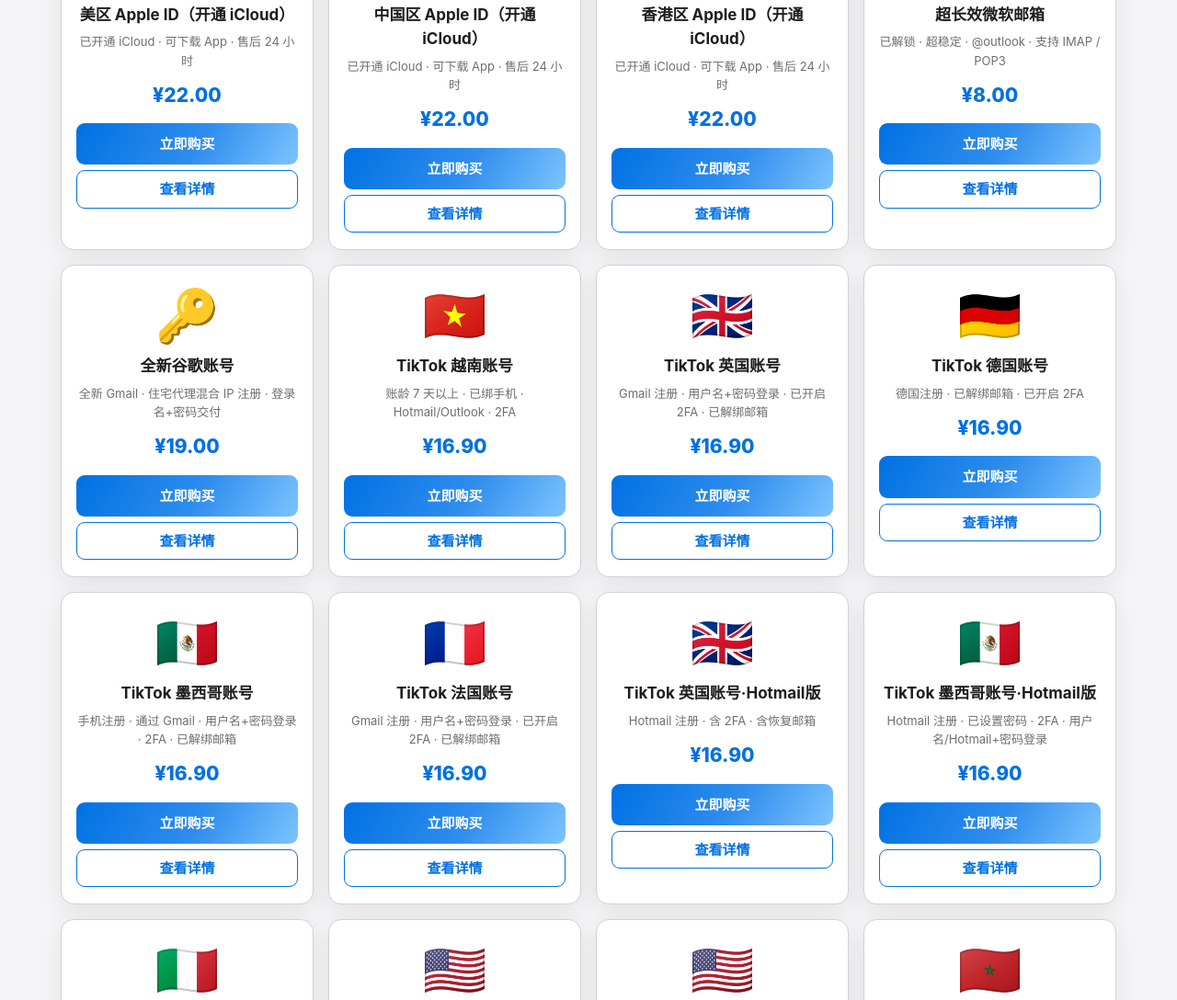
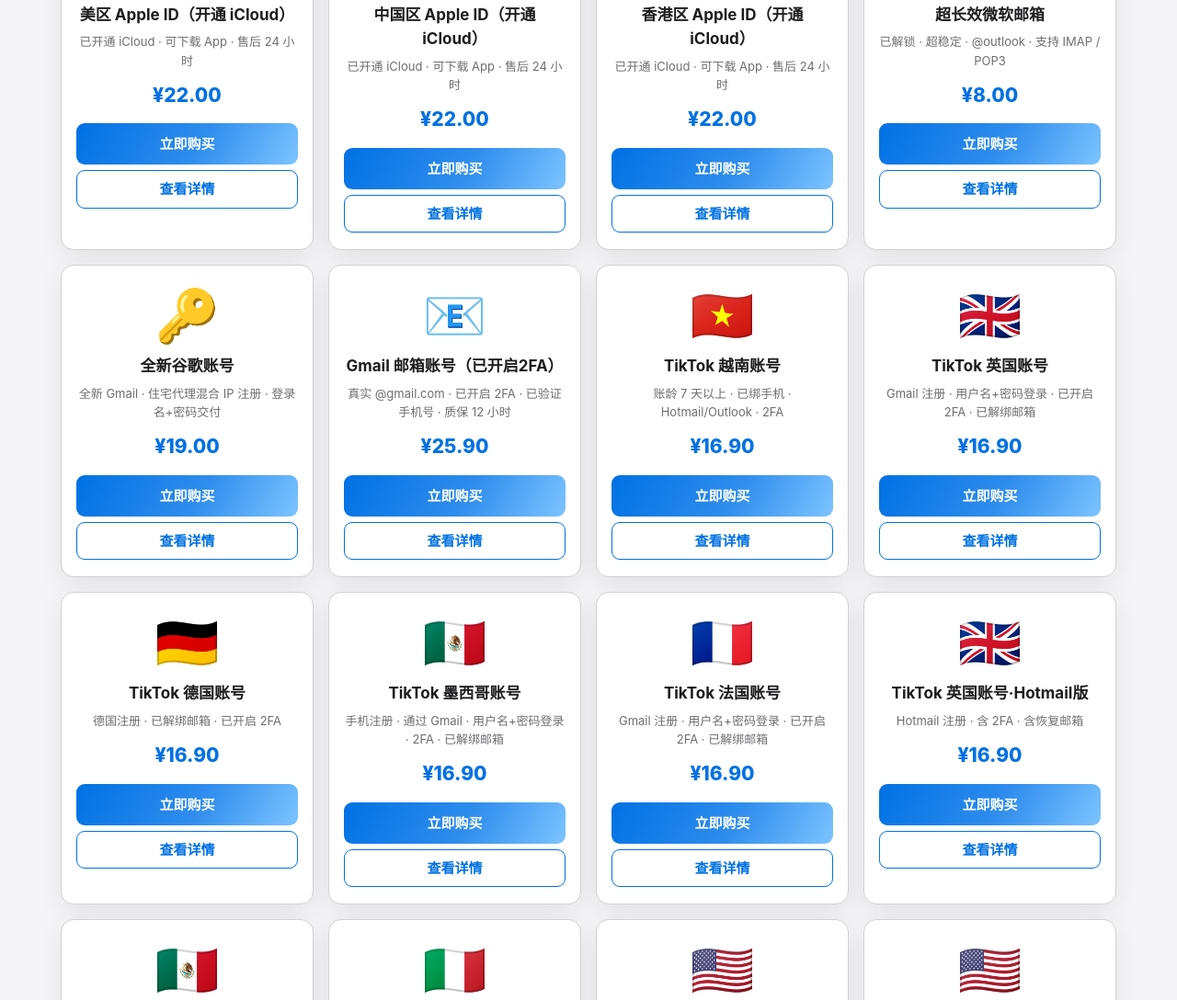
Before and after one commit to lqing3809-ctr/mall, a plain HTML site: page index.html in a window 1280 px wide. Shown: the part 1553-2641 px from the top of the page at 92% size. Drawn offline with Linux system fonts and the light colour scheme.

Commit message:
Add Gmail 2FA account product (42 products)

```diff
--- a/index.html
+++ b/index.html
@@ -351,6 +351,7 @@ footer.site b{color:#fff}
         <li>本店出售各地区 Apple ID 账号（美区、香港、中国区、日本区、台湾区、韩国区、澳大利亚区），地区账号 ¥19.99；另有美区带小火箭（Shadowrocket）已购成品号 ¥39，售后 24 小时。</li>
         <li>另有超长效微软邮箱（@outlook）¥8：已解锁、超稳定，带令牌，支持 IMAP / POP3；卡密格式为 Email----Password----RefreshToken----Client_ID，登录 live.com，取邮件方法见商品详情；重要业务请及时改密码或绑定辅助邮箱。</li>
         <li>另有全新谷歌账号 ¥19：Gmail 账号，使用住宅代理混合 IP 注册，干净全新；发货格式为邮箱，密码；购买后 1 小时内用检查工具验号、12 小时内确认密码和 2FA 密钥，更换条件见商品详情。</li>
+        <li>另有 Gmail 邮箱账号（已开启2FA）¥25.9：真实 @gmail.com 账号，已验证手机号、已开启两步验证；发货格式为登录邮箱 : 密码 : 恢复邮箱 : 两步验证密钥；质保 12 小时，细则见商品详情。</li>
         <li>另有 TikTok 越南账号 ¥16.9：账龄 7 天以上、已绑定手机，Hotmail / Outlook 邮箱带 2FA；卡密含 TK 账号与邮箱，包首登、售后 2 小时，登录与售后细则见商品详情。</li>
         <li>另有 TikTok 英国账号 ¥16.9：Gmail 注册，用用户名和密码登录，已开启 2FA 并解绑邮箱（不含邮箱）；收到后请主动修改用户名和密码，以保护自己的资产，细则见商品详情。</li>
         <li>另有 TikTok 多国账号各 ¥16.9：德国（已解绑邮箱、已开启 2FA）、墨西哥 Gmail 版（手机注册、通过 Gmail、用户名+密码登录、已解绑邮箱）、法国 Gmail 版（用户名+密码登录、已解绑邮箱）、英国 Hotmail 版（含 2FA 及恢复邮箱）、墨西哥 Hotmail 版（用户名/Hotmail+密码登录、已添加恢复邮箱）、意大利 Hotmail 版（用户名/Hotmail+密码登录、已添加恢复邮箱）、美国（含 Hotmail 及密码、2FA 登录），细则见各商品详情。</li>
@@ -521,6 +522,7 @@ var BASE_PRODUCTS = [
   {id:"hk-icloud", flag:"🇭🇰", region:"香港", name:"香港区 Apple ID（开通 iCloud）", price:22, cat:"apple", desc:"已开通 iCloud · 可下载 App · 售后 24 小时", tags:["已开通 iCloud","可下载 App","售后 24 小时"], points:["账号已开通 iCloud","可登录 App Store 下载应用","售后时间：24 小时"], guide:["本商品账号已开通 iCloud，可登录 iCloud 使用；","也可登录 App Store 下载 App；","如遇问题，请在 24 小时内联系客服处理。"], after:"🕘 24小时售后　·　👤 人工客服　·　⚡ 快速响应　·　💬 问题包赔（以客服核实为准）"},
   {id:"ms-outlook", flag:"📧", region:"微软", name:"超长效微软邮箱", price:8, cat:"mail", desc:"已解锁 · 超稳定 · @outlook · 支持 IMAP / POP3", tags:["@outlook","已解锁","支持 IMAP / POP3"], points:["@outlook 邮箱，已解锁，超稳定","带令牌，支持 IMAP / POP3","卡密含 RefreshToken 与 Client_ID","质保购买后当天首次登录"], guide:["@outlook 邮箱，已解锁，超稳定；","带令牌，支持 IMAP / POP3；","重要业务请及时改密码或绑定辅助邮箱；","质保购买后当天首次登录，如遇问题请联系客服处理。"], spec:["邮箱登录：live.com","卡密格式：Email----Password----RefreshToken----Client_ID","取邮件：ms.lqqq.cc/web/邮箱地址----邮箱密码（把邮箱地址和密码换成自己的，即可自动获取邮件）","⚠️ 重要业务请及时更改邮箱密码或绑定辅助邮箱；被盗号或转组织不负责","5% 概率出现二次锁定，仅质保购买后当天首次登录；当天出现不能跳过锁定的情况，联系客服换号"]},
   {id:"google-account", flag:"🔑", region:"谷歌", name:"全新谷歌账号", price:19, cat:"mail", desc:"全新 Gmail · 住宅代理混合 IP 注册 · 登录名+密码交付", tags:["全新","Gmail","住宅代理混合 IP","长期稳定"], points:["干净全新，高质量，可立即使用","Gmail 账号，使用住宅代理混合 IP 注册","专为长期存活和稳定运行打造","发货格式：邮箱，密码"], guide:["收到账号后请第一时间检查：1 小时内使用检查工具验证账号；","12 小时内确认密码和 2FA 密钥正确（售后窗口）；","请在规定截止时间前完成所有必要检查，超时未反馈视为账号无误。"], after:"🕐 1 小时内验号　·　🔑 12 小时内确认密码 / 2FA　·　🔄 凭据不正确包换（以检查工具确认结果为准）", spec:["发货格式：邮箱，密码","账号检查：请在购买后 1 小时内使用检查工具验证账号","密码和 2FA 检查：请在购买后 12 小时内（售后窗口）确认密码和 2FA 密钥正确","更换政策：只有经检查工具确认的无效账号，以及登录凭据不正确（密码或 2FA 密钥错误）的账号，才符合更换条件","二维码登录问题不符合更换条件：二维码登录取决于授权方式和账号本身，结果可能因买家而异，不视为账号缺陷","所有其他错误和故障均不符合更换条件","‼️ 重要：请在规定截止时间前完成所有必要检查"]},
+  {id:"gmail-2fa", flag:"📧", region:"谷歌", name:"Gmail 邮箱账号（已开启2FA）", price:25.9, cat:"mail", desc:"真实 @gmail.com · 已开启 2FA · 已验证手机号 · 质保 12 小时", tags:["@gmail.com","已开启 2FA","已验证手机号","质保 12 小时"], points:["真实 @gmail.com 账号，真实可靠","已验证手机号，更安全","已开启两步验证（2FA），发货含两步验证密钥","适用于商务、个人及自动化需求"], guide:["发货格式：登录邮箱 : 密码 : 恢复邮箱 : 两步验证密钥，共 4 段；","用登录邮箱 + 密码登录 Gmail，两步验证时用两步验证密钥获取验证码；","质保 12 小时，收到后请尽快登录检查，有问题及时联系客服。"], after:"🛡️ 质保 12 小时 · 👤 人工客服 · ⚡ 快速响应", spec:["登录格式：登录邮箱 : 密码 : 恢复邮箱 : 两步验证密钥","真实 @gmail.com 账号，已验证手机号","已开启两步验证（2FA），两步验证密钥请妥善保管","质保：12 小时内账号问题联系客服核实处理"]},
   {id:"tiktok-vn", flag:"🇻🇳", region:"越南", name:"TikTok 越南账号", price:16.9, cat:"tiktok", desc:"账龄 7 天以上 · 已绑手机 · Hotmail/Outlook · 2FA", tags:["越南","账龄 7 天+","已绑手机","2FA"], points:["账龄 7 天以上，已绑定手机","Hotmail / Outlook 邮箱，带 2FA","卡密含 TK 账号与邮箱","包首登，售后 2 小时"], guide:["TK 账号与邮箱均已测试，所有功能均可正常使用；","购买后先在固定设备登录一段时间，确认无误后再改密码与邮箱密码；","售后 2 小时：包首登，首登录密码错误、封号包换。"], after:"🕘 售后 2 小时　·　👤 人工客服　·　⚡ 快速响应　·　💬 首登问题包换（以客服核实为准）", spec:["账号格式：TK 账号----TK 账号密码----邮箱----邮箱密码（包含一个 TK 账号和一个邮箱）","登录：tiktok.com/login 或手机 TikTok App；出现系统错误请稍后再试，或更换网络环境/设备","邮箱登录：网页无法登录时，建议用 Foxmail / 邮箱大师等客户端登录收件","购买后请在固定设备登录一段时间，确认账号、邮箱均正常后再改密码","售后 2 小时：包首登，首登录密码错误、封号包换；首登卡住多为环境污染","登录收取邮箱验证码，可自己登录卡密邮箱查收","请用干净 IP、单一设备登录，勿频繁变动 IP；单一设备/IP 登录多个账号、或有封号记录的环境继续登录，易风控，不售后","只保障可正常登录，不保证限流、粉丝属性；发布等违规操作导致风控不售后"]},
   {id:"tiktok-uk", flag:"🇬🇧", region:"英国", name:"TikTok 英国账号", price:16.9, cat:"tiktok", desc:"Gmail 注册 · 用户名+密码登录 · 已开启 2FA · 已解绑邮箱", tags:["英国","Gmail 注册","2FA","已解绑邮箱"], points:["英国 TikTok 账号，Gmail 注册","用用户名和密码登录","已开启 2FA","已解绑邮箱，登录后请主动修改用户名和密码"], guide:["发货为用户名 + 密码，用用户名和密码登录 TikTok；","账号已开启 2FA，邮箱已解绑，不含邮箱；","登录后请第一时间主动修改用户名和密码，保护自己的资产；","如遇登录问题，请联系客服核实处理。"], after:"👤 人工客服　·　⚡ 快速响应　·　💬 登录问题联系客服（以客服核实为准）", spec:["注册方式：Gmail 注册","登录方式：用户名 + 密码登录","安全设置：已开启 2FA","邮箱状态：已解绑邮箱，本商品不含邮箱","⚠️ 收到账号后请主动修改用户名和密码，以保护自己的资产","使用建议：请在固定设备、干净网络环境下登录，避免频繁更换 IP / 设备"]},
   {id:"tiktok-de", flag:"🇩🇪", region:"德国", name:"TikTok 德国账号", price:16.9, cat:"tiktok", desc:"德国注册 · 已解绑邮箱 · 已开启 2FA", tags:["德国","已解绑邮箱","2FA"], points:["德国注册 TikTok 账号","已解绑邮箱","已开启 2FA"], guide:["账号已开启 2FA，邮箱已解绑，不含邮箱；","登录信息以客服发货为准；","如遇登录问题，请联系客服核实处理。"], after:"👤 人工客服　·　⚡ 快速响应　·　💬 登录问题联系客服（以客服核实为准）", spec:["注册地区：德国","邮箱状态：已解绑邮箱，本商品不含邮箱","安全设置：已开启 2FA","使用建议：请在固定设备、干净网络环境下登录，避免频繁更换 IP / 设备"]},
```
